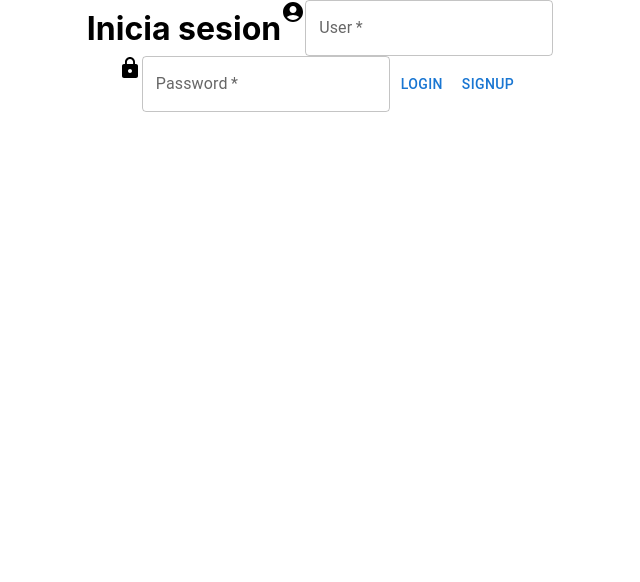
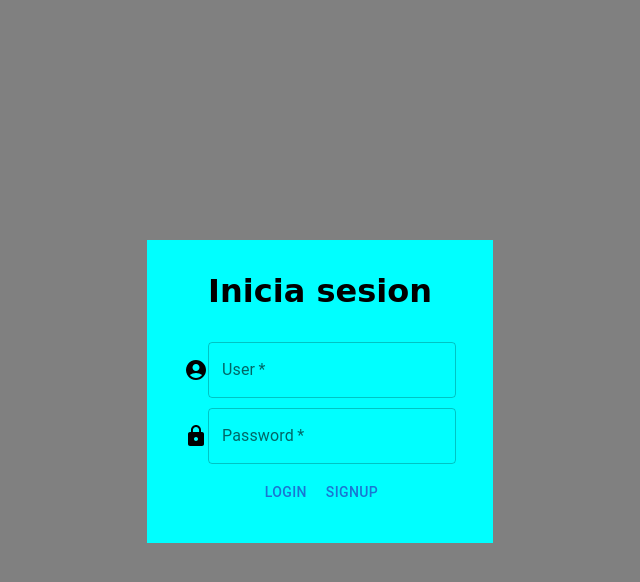
Before and after one commit to Arquisoft/lomap_es5b, a React (Create React App) app in the folder webapp/: page / in a window 1280 px wide. Shown: the top 582 px of the page, without its empty margins (320-960 px from the left). Built offline with nearby package versions, Linux system fonts and the light colour scheme; no server answers.

Commit message:
cambios en la vista de login

```diff
--- a/webapp/src/App.css
+++ b/webapp/src/App.css
@@ -2,40 +2,18 @@
   margin: 0;
   padding: 0;
 }
-/*
-LO DE ABAJO ESTA DEFAULT
-*/
-.App {
+html,body{
+  background-color: grey;
+}
+div{
+  display: flex;
+  flex-wrap: wrap;
+  align-items: center;
   text-align: center;
 }
+div div:first-child{
+  /*primer div raro mui*/
+}
+.App {
 
-
-@media (prefers-reduced-motion: no-preference) {
-  .App-logo {
-    animation: App-logo-spin infinite 20s linear;
-  }
 }
-
-.App-header {
-  background-color: #282c34;
-  min-height: 100vh;
-  display: flex;
-  flex-direction: column;
-  align-items: center;
-  justify-content: center;
-  font-size: calc(10px + 2vmin);
-  color: white;
-}
-
-.App-link {
-  color: #61dafb;
-}
-
-@keyframes App-logo-spin {
-  from {
-    transform: rotate(0deg);
-  }
-  to {
-    transform: rotate(360deg);
-  }
-}
--- a/webapp/src/components/Login.css
+++ b/webapp/src/components/Login.css
@@ -1,8 +1,19 @@
+
 .login-form{
-    display: flex;
-    flex-wrap: wrap;
+    display: inline-block;
+    margin-top: 30vh;
     align-items: center;
     justify-content: center;
+    background-color: aqua;
+    font-family: 'poppins','Comic Sans MS','sans-serif';
+    padding: 2em;
+}
+
+h1{
     text-align: center;
+    margin-bottom: 1em;
+}
 
+.inputText{
+    margin: 10px 5px;
 }
--- a/webapp/src/components/Login.tsx
+++ b/webapp/src/components/Login.tsx
@@ -11,8 +11,8 @@ function Login(): JSX.Element {
     return (
 
         <form className='login-form' name='login-form'>
-            {/* añadir el logo aqui */}
-            <image name='login-logo' href='' />
+            {/* añadir el logo aqui <image name='login-logo' href='' />*/}
+
             <h1>Inicia sesion</h1>
             <div className='inputText'>
             <AccountCircle></AccountCircle>
```
